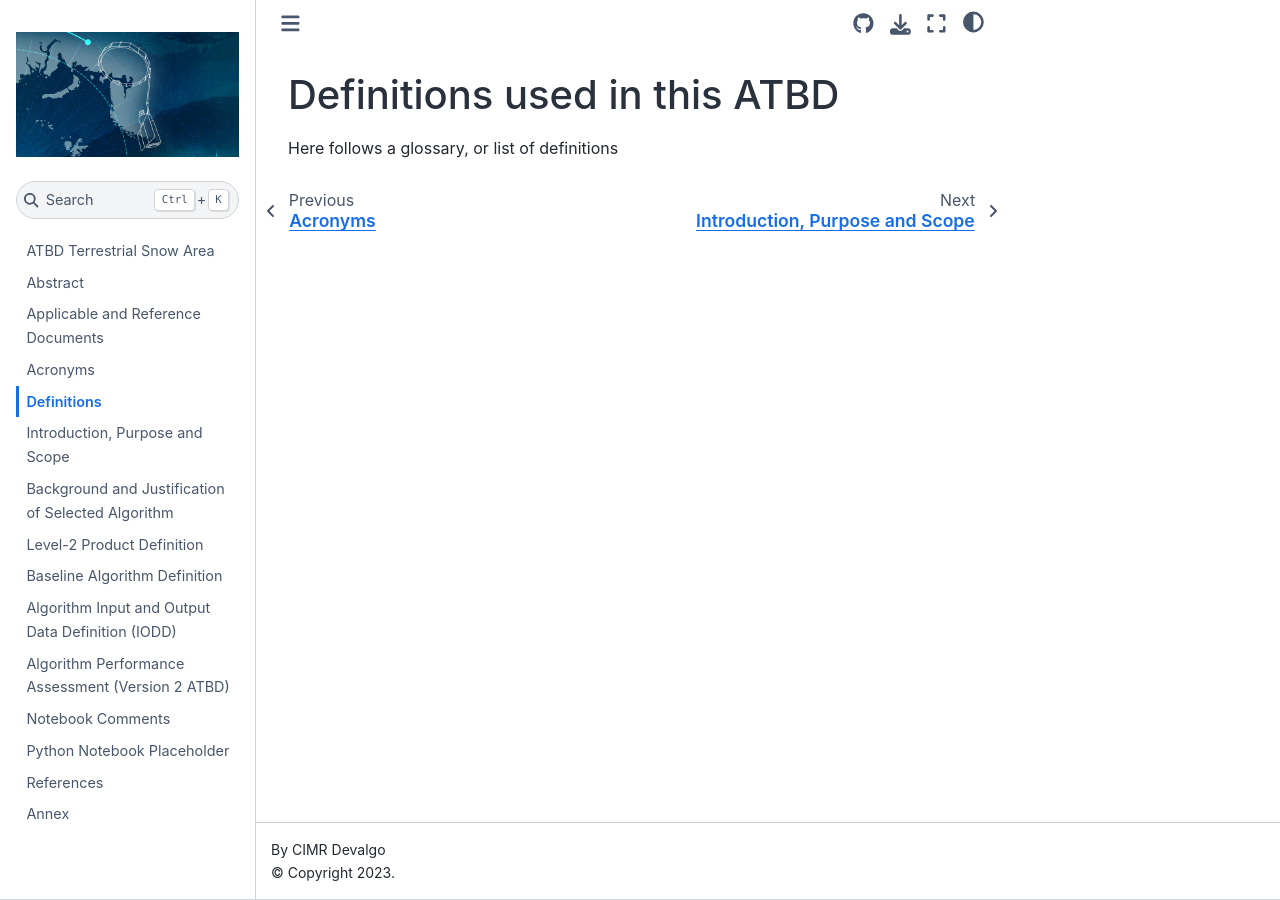
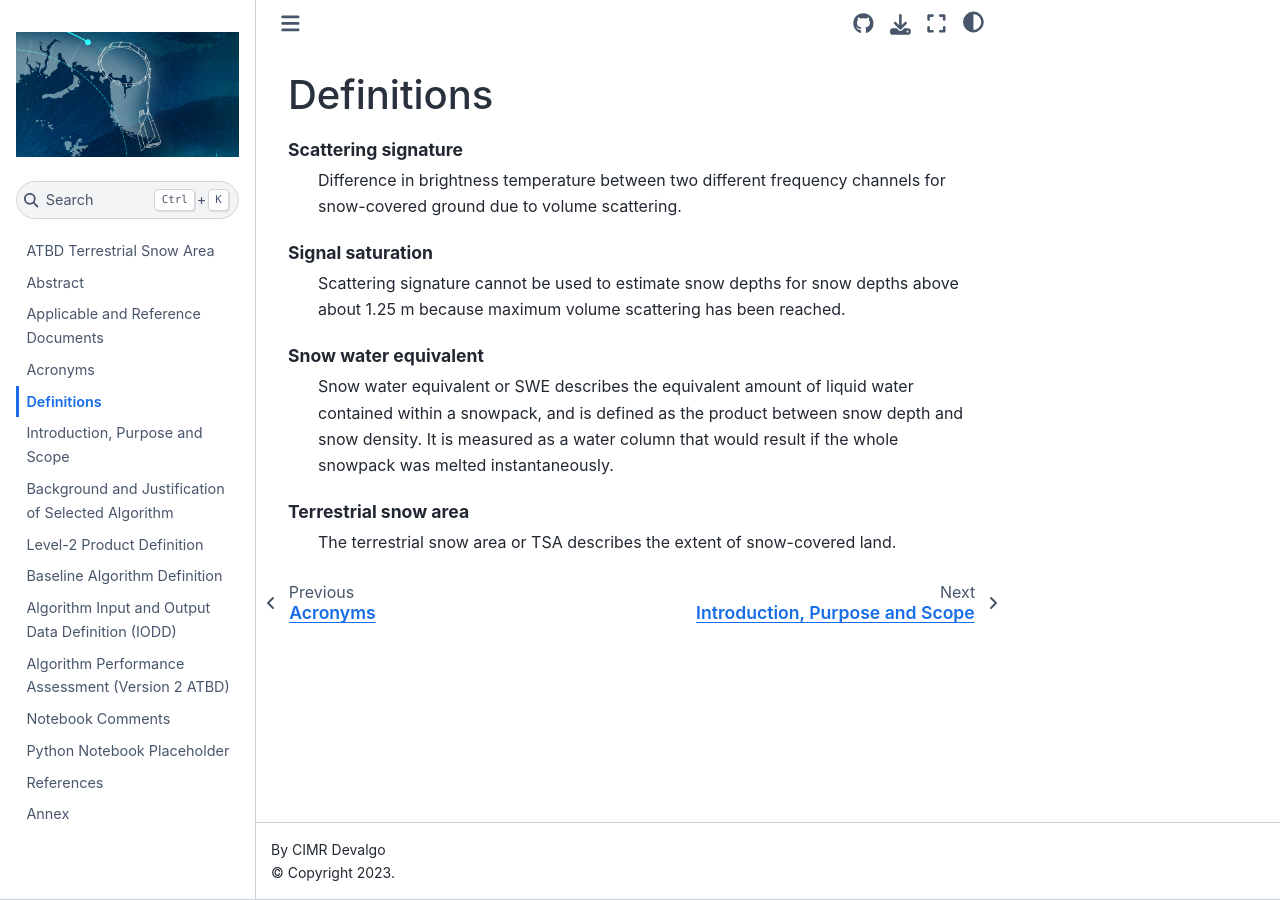
Before and after one commit to CIMR-Algos/TerrestrialSnowArea_ATBD, a Jupyter Book: the page built from book/definitions.md, in a window 1280 px wide. Built offline with Jupyter Book 1.0.4 settings and Sphinx 7.4.7 and the Sphinx Book theme 1.1.4, drawn with Linux system fonts in a browser that asks for light colours.

Commit message:
Format definitions as glossary

````diff
--- a/book/definitions.md
+++ b/book/definitions.md
@@ -1,3 +1,15 @@
-# Definitions used in this ATBD
+# Definitions
 
-Here follows a glossary, or list of definitions
+```{glossary}
+Scattering signature
+  Difference in brightness temperature between two different frequency channels for snow-covered ground due to volume scattering.
+
+Signal saturation
+  Scattering signature cannot be used to estimate snow depths for snow depths above about 1.25 m because maximum volume scattering has been reached.
+
+Snow water equivalent
+  Snow water equivalent or SWE describes the equivalent amount of liquid water contained within a snowpack, and is defined as the product between snow depth and snow density. It is measured as a water column that would result if the whole snowpack was melted instantaneously.
+
+Terrestrial snow area
+  The terrestrial snow area or TSA describes the extent of snow-covered land.
+```
````
